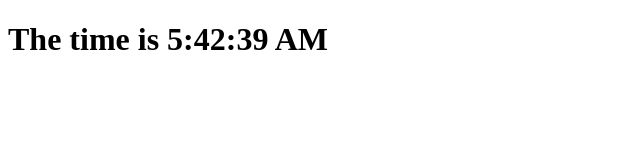
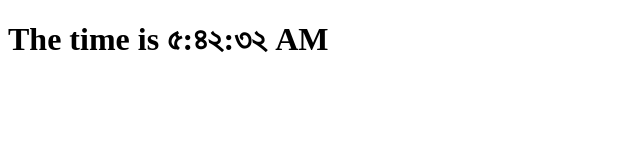
Before and after one commit to thbappy7706/Think-in-a-React-way, a JavaScript app: page / in a window 1280 px wide. Shown: the top 160 px of the page, without its empty margins (0-640 px from the left). Built offline with nearby package versions, Linux system fonts and the light colour scheme.

Commit message:
funtional component with element

```diff
--- a/src/index.js
+++ b/src/index.js
@@ -1,18 +1,15 @@
-
 import ReactDOM from 'react-dom';
-
-setInterval(()=>
+//component
+function Clock({locale})
 {
-    const element = (
-        <h1 className="heading">
+    // element of this clock
+    return ( <h1 className="heading">
         <span className="text">
-            The time is {new Date().toLocaleTimeString()}
+            The time is {new Date().toLocaleTimeString(locale)}
         </span>
-        </h1>
-    );
-    ReactDOM.render(element,document.getElementById('root'))
-},100);
-
-// If you want to start measuring performance in your app, pass a function
-// to log results (for example: reportWebVitals(console.log))
-// or send to an analytics endpoint. Learn more: https://bit.ly/CRA-vitals
+    </h1>
+);
+    // element of this clockend
+}
+// component end
+ ReactDOM.render(<Clock locale="bn-BD"/>,document.getElementById('root'));
```
